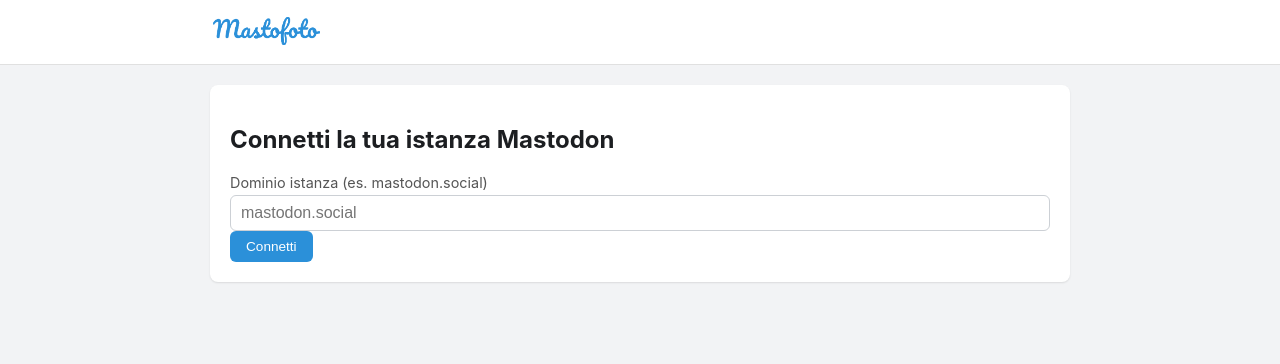
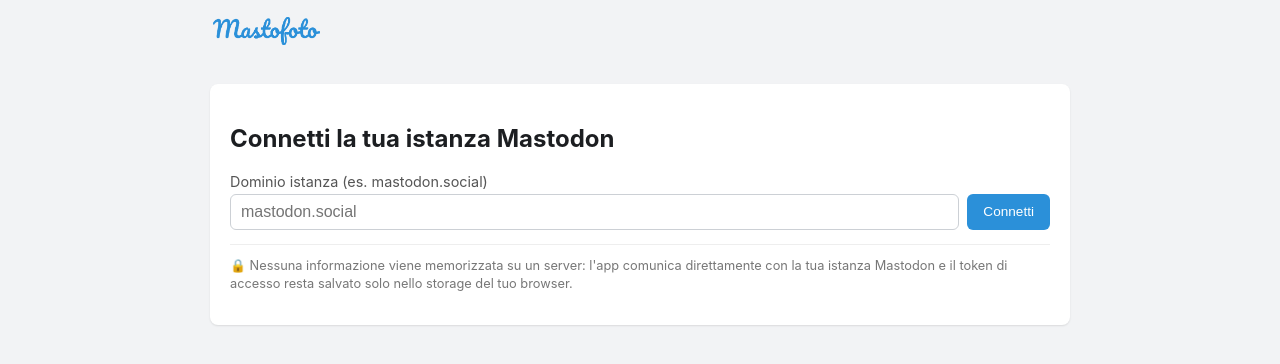
Before and after one commit to amelandri/Mastofoto, a plain HTML site: page index.html in a window 1280 px wide. Drawn offline with Linux system fonts and the light colour scheme.

Commit message:
Improvement to layouts.

```diff
--- a/index.html
+++ b/index.html
@@ -11,7 +11,9 @@
 <header id="app-header">
   <div class="header-inner">
     <div class="brand">
-      <img src="assets/logo.png" alt="Mastofoto" class="logo">
+      <a href="/Mastofoto/">
+        <img src="assets/logo.png" alt="Mastofoto" class="logo">
+      </a>
       <span id="current-instance" class="instance-label"></span>
     </div>
     <div id="session-info" class="hidden">
@@ -27,9 +29,12 @@
     <div class="card">
       <h2>Connetti la tua istanza Mastodon</h2>
       <label for="instance-input">Dominio istanza (es. mastodon.social)</label>
-      <input type="text" id="instance-input" placeholder="mastodon.social">
-      <button id="connect-btn">Connetti</button>
+      <div class="form-row">
+        <input type="text" id="instance-input" placeholder="mastodon.social">
+        <button id="connect-btn">Connetti</button>
+      </div>
       <p id="login-error" class="error hidden"></p>
+      <p class="privacy-note">🔒 Nessuna informazione viene memorizzata su un server: l'app comunica direttamente con la tua istanza Mastodon e il token di accesso resta salvato solo nello storage del tuo browser.</p>
     </div>
   </section>
 
@@ -37,8 +42,10 @@
     <div class="card">
       <h2>Scegli la lista da usare</h2>
       <label for="list-select">Lista</label>
-      <select id="list-select"></select>
-      <button id="use-list-btn">Usa questa lista</button>
+      <div class="form-row">
+        <select id="list-select"></select>
+        <button id="use-list-btn">Usa questa lista</button>
+      </div>
       <p id="list-setup-error" class="error hidden"></p>
       <p id="no-list-message" class="hint hidden">Nessuna lista trovata. Crea una lista su Mastodon e associale gli account da seguire.</p>
     </div>
--- a/style.css
+++ b/style.css
@@ -8,8 +8,6 @@
 }
 
 #app-header {
-  background: #fff;
-  border-bottom: 1px solid #e0e0e0;
   padding: 0 20px;
 }
 
@@ -36,13 +34,15 @@
 .instance-label {
   margin-top: 2px;
   font-size: 0.7rem;
-  color: #888;
+  color: #979797;
+  padding-left: 0.4rem;
 }
 
 #session-info {
   display: flex;
   align-items: center;
   gap: 12px;
+
 }
 
 #session-info button {
@@ -85,6 +85,21 @@
   background: #fff;
 }
 
+.form-row {
+  display: flex;
+  gap: 8px;
+}
+
+.form-row input[type="text"],
+.form-row select {
+  flex: 1;
+  min-width: 0;
+}
+
+.form-row button {
+  flex-shrink: 0;
+}
+
 button {
   padding: 8px 16px;
   border: none;
@@ -107,6 +122,15 @@
 .hint {
   color: #666;
   font-size: 0.85rem;
+}
+
+.privacy-note {
+  margin-top: 14px;
+  padding-top: 12px;
+  border-top: 1px solid #eee;
+  color: #777;
+  font-size: 0.8rem;
+  line-height: 1.4;
 }
 
 #timeline-container {
@@ -152,7 +176,7 @@
 
 .status-date {
   margin-left: auto;
-  color: #666;
+  color: #a8a8a8;
   font-size: 0.8rem;
   white-space: nowrap;
 }
```
Also changed, not shown: CHANGELOG.md, README.md.
